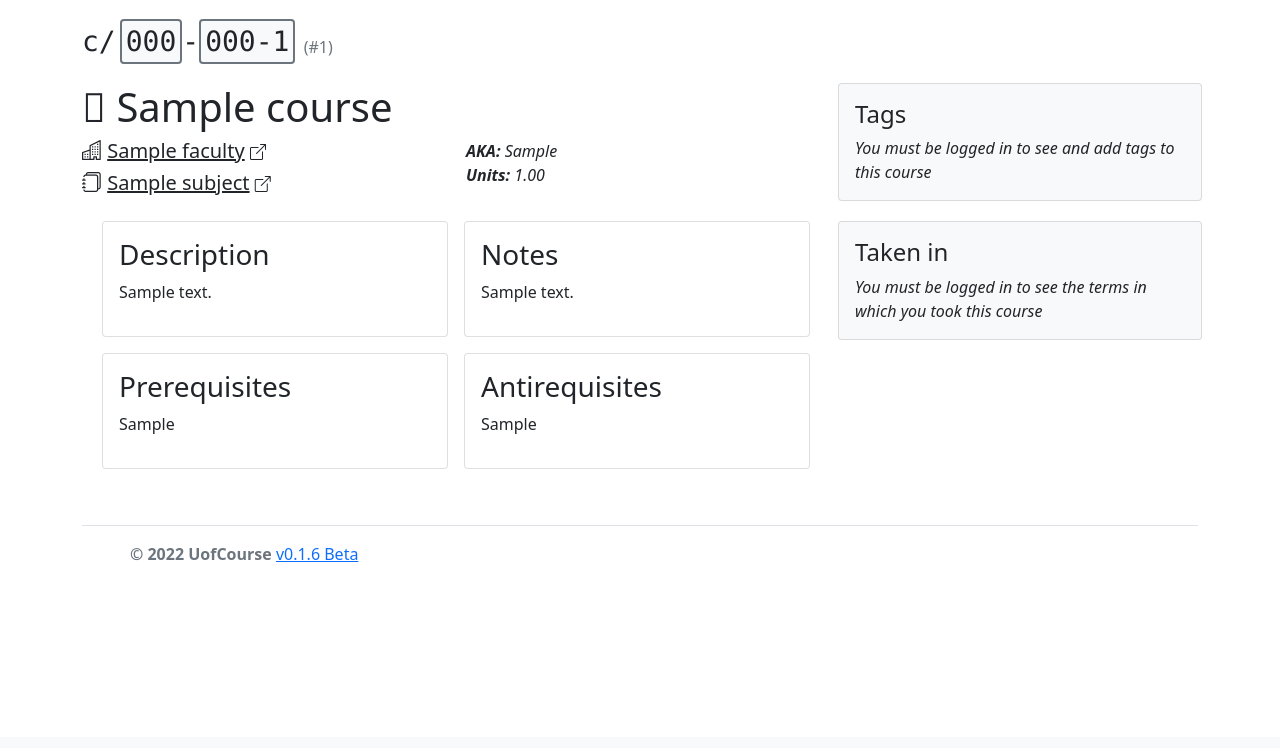
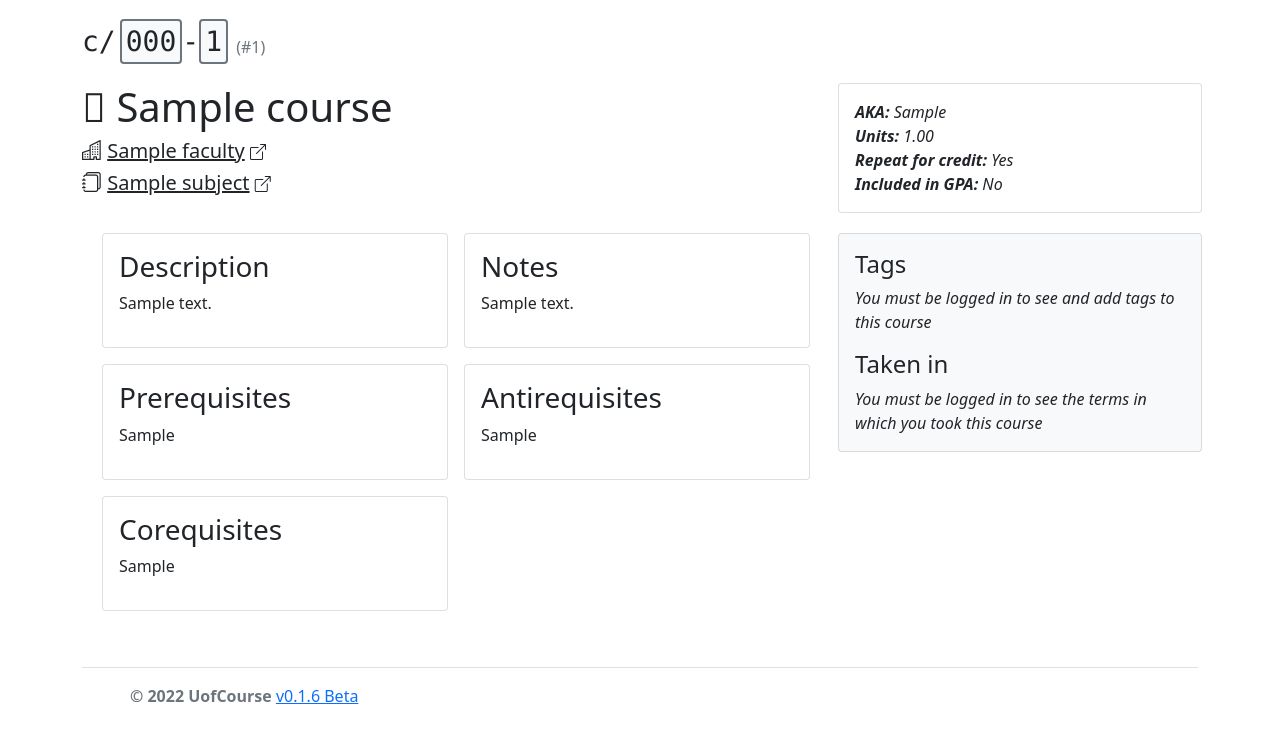
Before and after one commit to shadow-maker/uofcourse, a Flask app: page /c/000/1 in a window 1280 px wide. Shown: the part 63-811 px from the top of the page. Before the commit the page ends 625 px from the top, so only its background shows below. Run offline with Flask 2, Linux system fonts and the light colour scheme; tables that the repository leaves empty hold one stand-in row (values such as "Sample post").

Commit message:
Add extra data to Course view

```diff
--- a/planner/templates/course.html
+++ b/planner/templates/course.html
@@ -3,18 +3,17 @@
 {% block content %}
 
 <div class="mb-3">
-	<span class="h3 font-monospace align-top">c/</span><span class="h3 font-monospace my-0 mx-1"><span class="border border-2 border-secondary bg-light rounded p-1">{{subject.code}}</span>-<span
-	class="border border-2 border-secondary bg-light rounded p-1">{{course.code}}</span></span>
+	<span class="h3 font-monospace align-top">c/</span><span class="h3 font-monospace my-0 mx-1"><span class="border border-2 border-secondary bg-light rounded p-1" title="Subject code">{{subject.code}}</span>-<span
+	class="border border-2 border-secondary bg-light rounded p-1" title="Course number">{{course.number}}</span></span>
 	<span class="align-bottom text-muted fs-6">(#{{course.id}})</span>
 </div>
 
 <div class="row mb-1">
 	<!--Course Header-->
 	<div class="col-12 col-md-8">
-		<h1 class="mt-2">&#{{course.getEmoji()}} {{course.name}}</h1>
+		<h1 class="mt-2" title="Course name">&#{{course.getEmoji()}} {{course.name}}</h1>
 
-		<div class="row">
-			<div class="col-12 col-md-6">
+		<div class="">
 			<h5 title="Faculty">
 				<i class="bi bi-building"></i>
 				<a href="{{faculty.url}}" class="text-body">{{faculty.name}}</a>
@@ -26,25 +25,90 @@
 				<i class="h6 bi bi-box-arrow-up-right"></i>
 			</h5>
 		</div>
-			<div class="col-12 col-md-6 ps-3 py-2 py-md-0">
+	</div>
+
+	<!--Extra info-->
+	<div class="col-12 col-md-4 p-2">
+		<div class="card h-100">
+			<div class="card-body">
 				{% if course.aka %}
 				<div title="Also known as" class="fst-italic">
 					<span class="fw-bold">AKA:</span>
 					{{course.aka}}
 				</div>
 				{% endif %}
+
 				<div title="Units" class="fst-italic">
 					<span class="fw-bold">Units:</span>
 					{{course.units}}
+				</div>
+
+				<div title="Repeat for credit" class="fst-italic">
+					<span class="fw-bold">Repeat for credit:</span>
+					{% if course.repeat %}
+					Yes
+					{% else %}
+					No
+					{% endif %}
+				</div>
+
+				<div title="Count GPA" class="fst-italic">
+					<span class="fw-bold">Included in GPA:</span>
+					{% if course.nogpa %}
+					No
+					{% else %}
+					Yes
+					{% endif %}
+				</div>
 			</div>
 		</div>
 	</div>
 </div>
 
+<div class="row">
+	<!--Course Info-->
+	<div class="order-2 order-sm-1 col-12 col-sm-7 col-md-8 pe-0">
+		<div class="container row p-0 ps-lg-4">
+			{% macro textCard(title, content) %}
+			<div class="col-lg-6 col-12 p-2">
+				<div class="card h-100">
+					<div class="card-body">
+						<h3>{{title}}</h3>
+						<p>
+							{% if content %}
+								{% set lines = content.split("\n") %}
+								{% for line in lines %}
+									{{line}}<br>
+								{% endfor %}
+							{% else %}
+								<span class="fst-italic">None</span>
+							{% endif %}
+						</p>
+					</div>
+				</div>
+			</div>
+			{% endmacro %}
+
+			{{textCard("Description", course.desc)}}
+
+			{{textCard("Notes", course.notes)}}
+
+			{{textCard("Prerequisites", course.prereqs)}}
+
+			{{textCard("Antirequisites", course.antireqs)}}
+
+			{% if course.coreqs %}
+			{{textCard("Corequisites", course.coreqs)}}
+			{% endif %}
+		</div>
+	</div>
+
+	<!--User data-->
+	<div class="order-1 order-sm-2 col-12 col-sm-5 col-md-4 p-2">
+		<div class="card bg-light">
+			<div class="card-body">
 				<!--Tags-->
-	<div class="col-12 col-md-4 p-2">
-		<div class="card bg-light h-100">
-			<div class="card-body">
+				<div class="mb-3">
 					<div class="d-flex justify-content-between mb-2">
 						<h4 class="m-0">Tags</h4>
 						{% if current_user.is_authenticated %}
@@ -74,46 +138,9 @@
 					</span>
 					{% endif %}
 				</div>
-		</div>
-	</div>
-</div>
-
-<div class="row">
-	<!--Course Info-->
-	<div class="order-2 order-sm-1 col-12 col-sm-7 col-md-8 pe-0">
-		<div class="container row p-0 ps-lg-4">
-			{% macro textCard(title, content) %}
-			<div class="col-lg-6 col-12 p-2">
-				<div class="card h-100">
-					<div class="card-body">
-						<h3>{{title}}</h3>
-						<p>
-							{% if content %}
-							{{content}}
-							{% else %}
-							<span class="fst-italic">None</span>
-							{% endif %}
-						</p>
-					</div>
-				</div>
-			</div>
-			{% endmacro %}
-
-			{{textCard("Description", course.desc)}}
-
-			{{textCard("Notes", course.notes)}}
-
-			{{textCard("Prerequisites", course.prereqs)}}
-
-			{{textCard("Antirequisites", course.antireqs)}}
-
-		</div>
-	</div>
 
 				<!--Course collections-->
-	<div class="order-1 order-sm-2 col-12 col-sm-5 col-md-4 p-2">
-		<div class="card bg-light">
-			<div class="card-body">
+				<div class="">
 					<h4>Taken in</h4>
 					{% if current_user.is_authenticated %}
 					<div class="card">
@@ -141,6 +168,7 @@
 			</div>
 		</div>
 	</div>
+</div>
 
 {% include "components/editTags.html" %}
 
```
Lines whose indentation alone changed are shown as unchanged.
